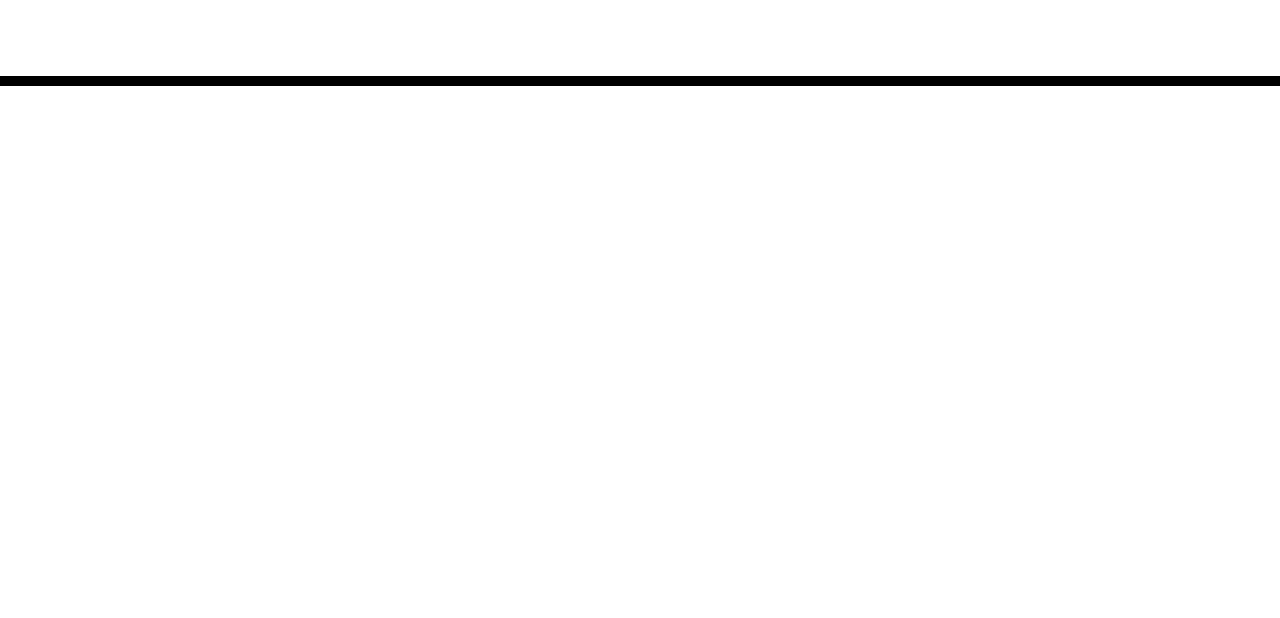
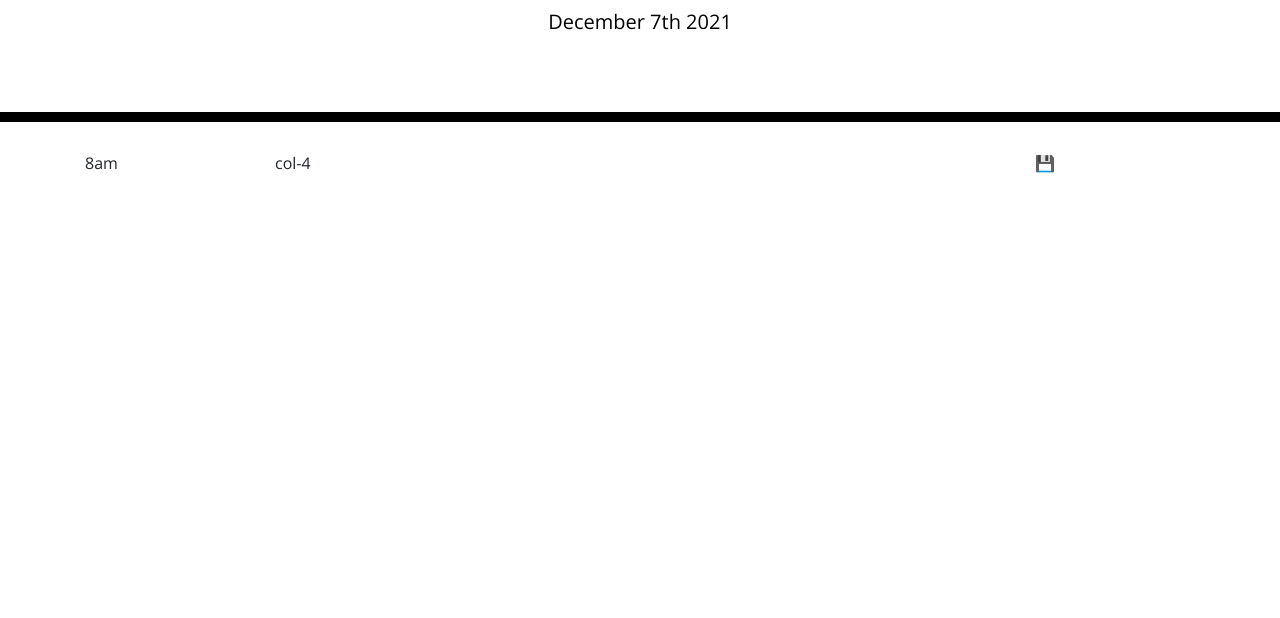
Before and after one commit to marvanessa1/Daily-Planner, a plain HTML site: page index.html in a window 1280 px wide. Shown: the part 182-800 px from the top of the page. Drawn offline with nearby package versions, Linux system fonts and the light colour scheme.

Commit message:
added current day to be displayed at the top of the calender, and added 1st hour column skeleton

```diff
--- a/index.html
+++ b/index.html
@@ -30,9 +30,17 @@
     </header>
     <div class="container">
       <!-- Timeblocks go here -->
+      <div class="row">
+        <div class="col-2">8am</div>
+        <div class="col-8">col-4</div>
+        <div class="col-2">&#128190;</div>
+      </div>
+
     </div>
 
     <script src="https://cdnjs.cloudflare.com/ajax/libs/jquery/3.2.1/jquery.min.js"></script>
     <script src="https://cdnjs.cloudflare.com/ajax/libs/moment.js/2.24.0/moment.min.js"></script>
+
+    <script src="script.js"></script>
   </body>
 </html>
--- a/script.js
+++ b/script.js
@@ -0,0 +1,4 @@
+var Container = $('container');
+
+var currentDay = moment();
+    $('#currentDay').text(currentDay.format("MMMM Do YYYY"));
```
